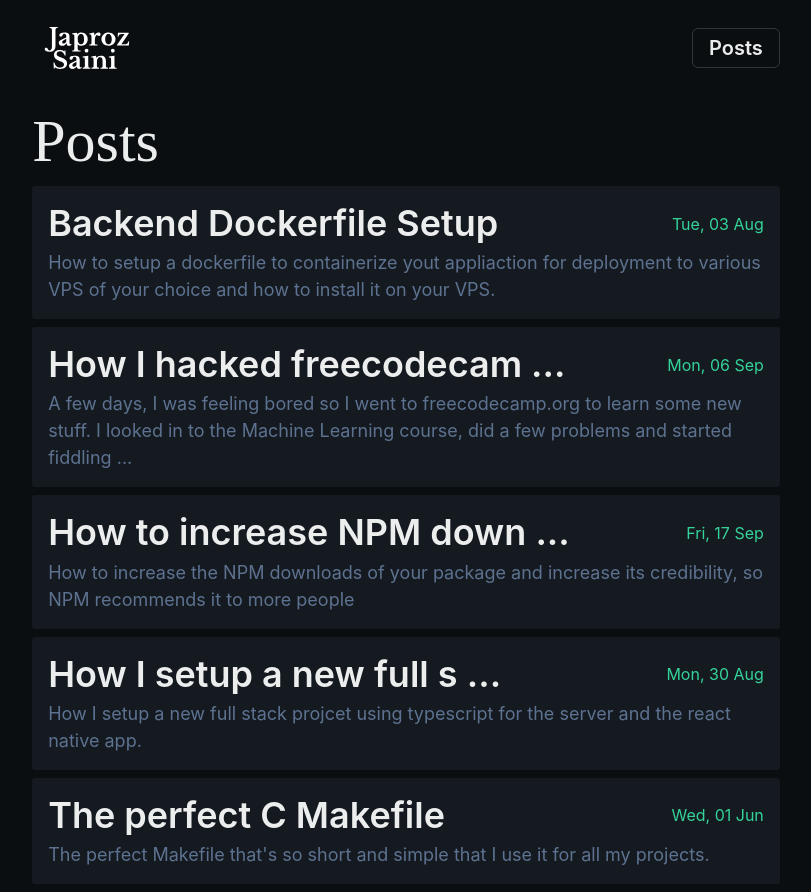
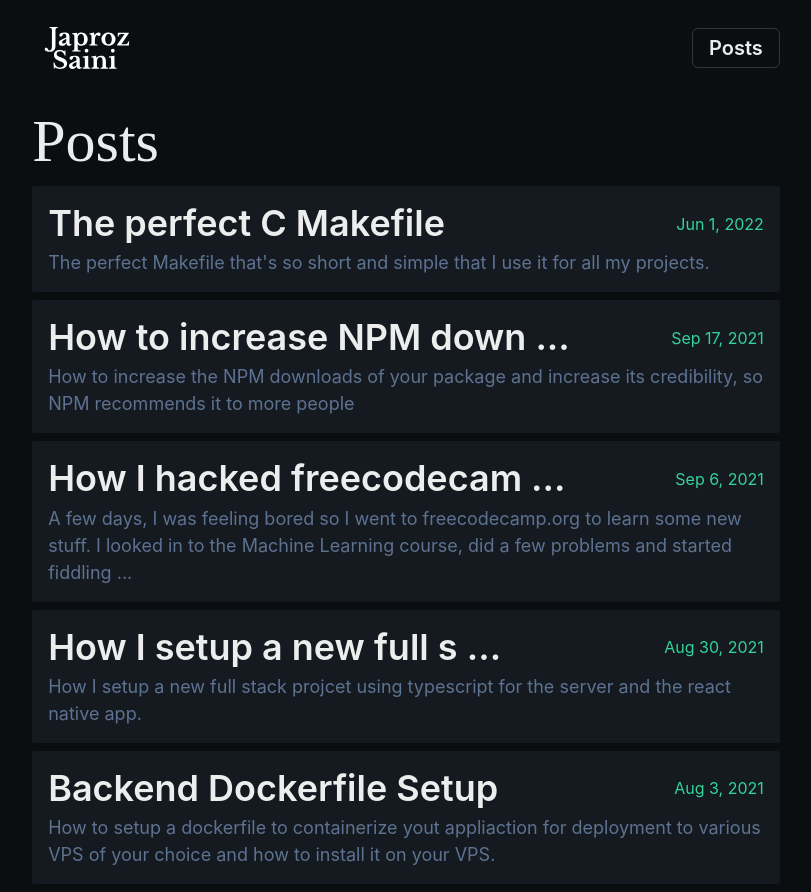
Before and after one commit to japrozs/japrozsaini, a Next.js app: page /posts in a window 1280 px wide. Shown: the whole page, without its empty margins (234-1045 px from the left). Built offline with nearby package versions, Linux system fonts and the light colour scheme; a web font is replaced by a local one.

Commit message:
:hammer: FINALLY fixed unordered posts bug

```diff
--- a/components/PostCard.tsx
+++ b/components/PostCard.tsx
@@ -6,13 +6,9 @@ import { useRouter } from "next/router";
 
 dayjs.extend(relativeTime);
 const parseDate = (date) => {
-    let str = "";
-    date = date.split(" ");
-    for (let i = 0; i < 3; i++) {
-        str += date[i] + " ";
-    }
+    var d = (new Date(date) + "").split(" ");
 
-    return str;
+    return [d[1], parseInt(d[2]) + ",", , d[3]].join(" ");
 };
 
 const truncate = (str: string, limit: number) => {
@@ -64,7 +60,7 @@ export const PostCard: React.FC<PostCardProps> = ({
                     // color={"#b2bdcd"}
                     color={"#34D399"}
                 >
-                    {parseDate(dayjs(createdAt).toString())}
+                    {parseDate(createdAt.replace(/-/g, " "))}
                 </Text>
             </Flex>
             <Text color={"#5d7290"} fontSize={"large"} fontFamily="body">
--- a/pages/posts.tsx
+++ b/pages/posts.tsx
@@ -16,21 +16,20 @@ const Posts: React.FC<PostProps> = (props) => {
     let width = "";
 
     const RealData = props.data.map((blog) => matter(blog));
-    let items = RealData.map((listItem) => listItem.data);
-    // console.log("before", items);
-    // items = items.sort(
-    //     (a: { [key: string]: any }, b: { [key: string]: any }) => {
-    //         if (new Date(a.date).getTime() < new Date(b.Date).getTime()) {
-    //             console.log(a, b);
-    //             return 1;
-    //         }
-    //         if (new Date(a.date).getTime() > new Date(b.Date).getTime()) {
-    //             return -1;
-    //         }
-    //         return 0;
-    //     }
-    // );
-    // console.log("after", items);
+    var items = RealData.map((listItem) => listItem.data);
+    items = items.sort(
+        (a: { [key: string]: any }, b: { [key: string]: any }) => {
+            const date_a = new Date(a.date.replace(/-/g, " ")).getTime();
+            const date_b = new Date(b.date.replace(/-/g, " ")).getTime();
+            if (date_a < date_b) {
+                return 1;
+            }
+            if (date_a > date_b) {
+                return -1;
+            }
+            return 0;
+        }
+    );
 
     if (isTabletOrMobile) {
         fontSize = "40px";
```
Also changed, not shown: content/the-perfect-C-makefile.md (+1 -1 lines), pages/blog/[id].tsx (+5 -9 lines).
